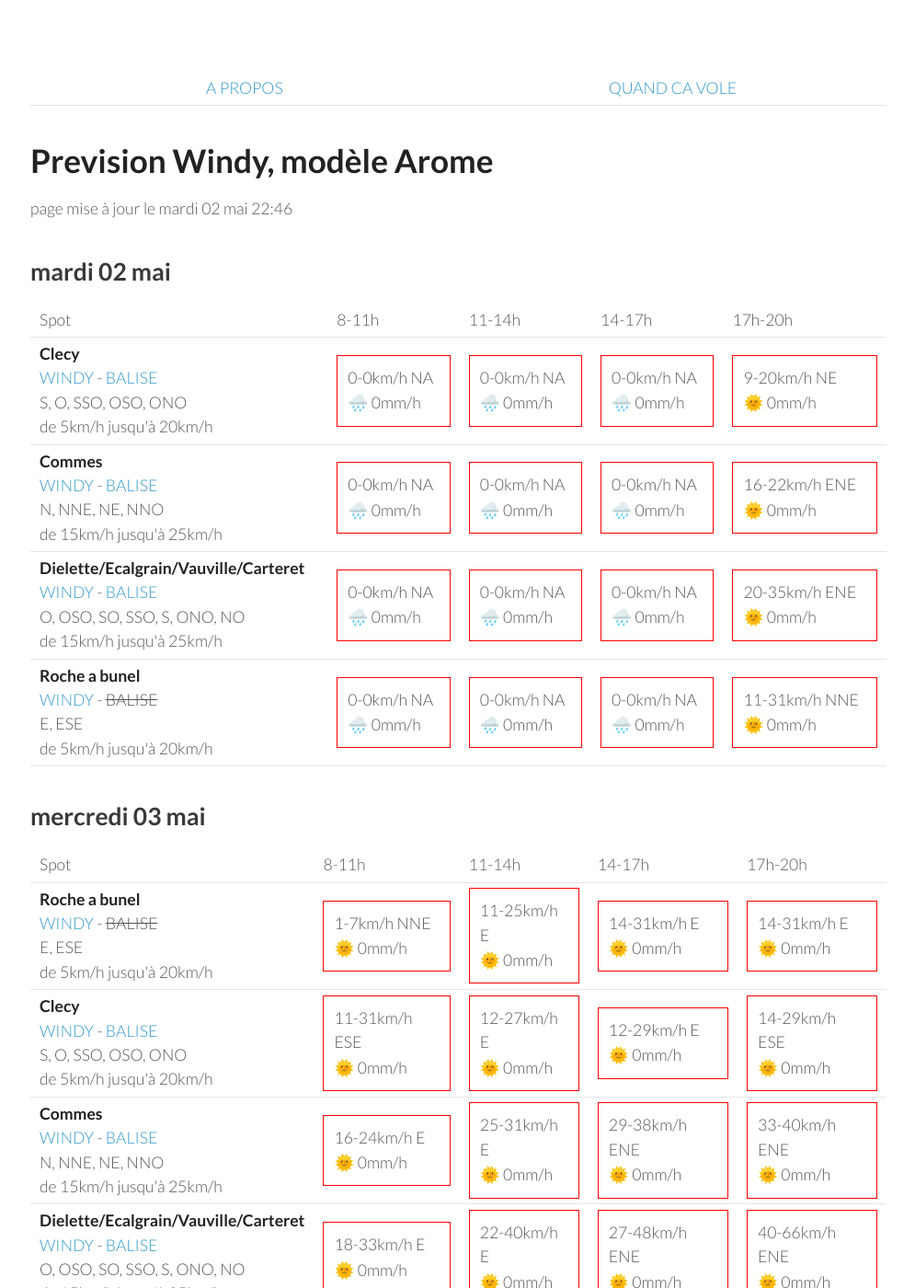
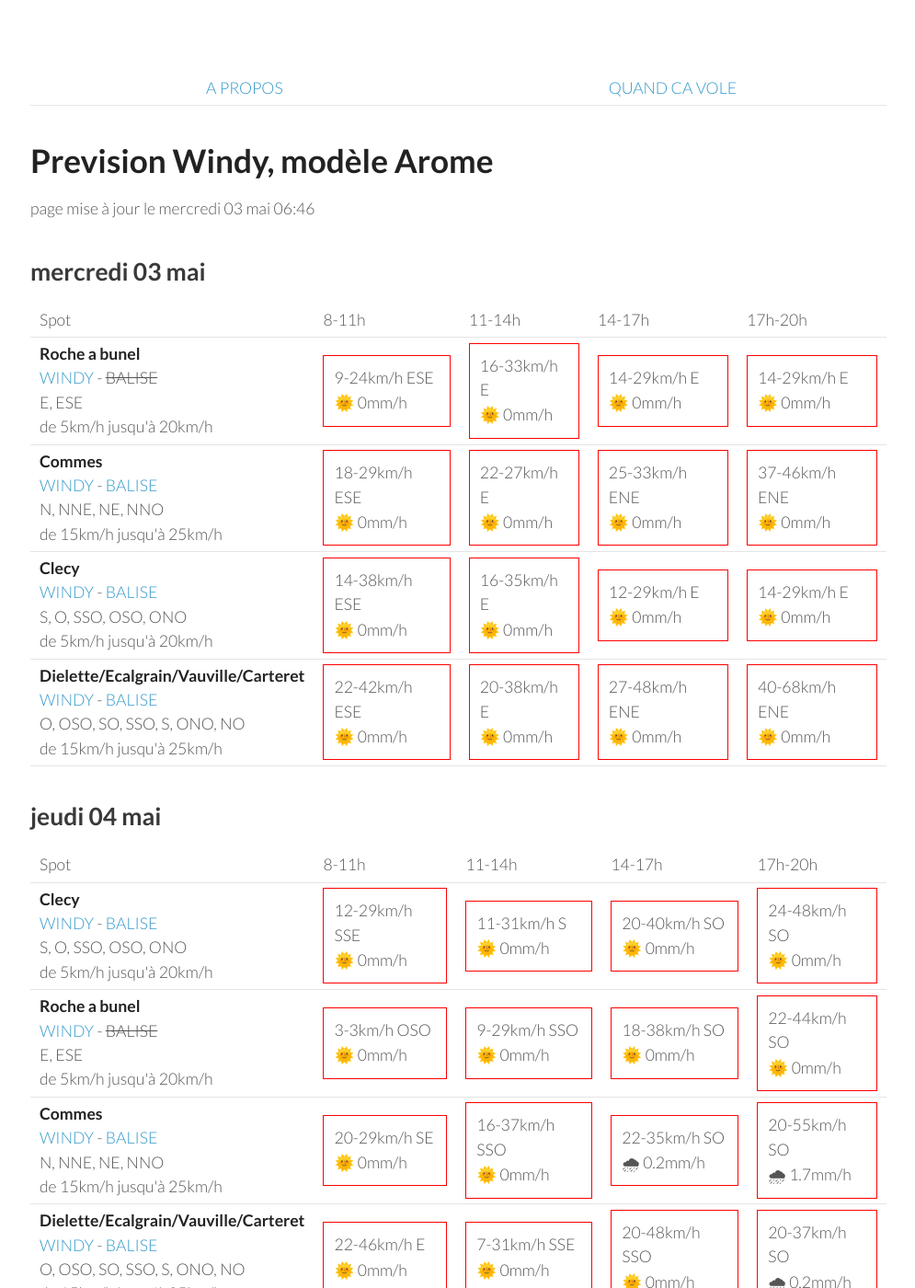
Before and after one commit to parapente-dans-le-nord/parapente-dans-le-nord.github.io, a Jekyll site: the page built from normandie.markdown, in a window 1280 px wide and 1400 px high. Shown: the whole window at 92% size, without its empty margins (25-1020 px from the left). Built offline with Jekyll 4.4.1, drawn with Linux system fonts in a browser that asks for light colours; some of the changed text lies outside the part shown.

Commit message:
update index.markdown

```diff
--- a/normandie.markdown
+++ b/normandie.markdown
@@ -7,60 +7,8 @@ title:  "Tous les spots"
 {: .links}
 
 # Prevision Windy, modèle Arome
-page mise à jour le mardi 02 mai 22:46
+page mise à jour le mercredi 03 mai 06:46
 
-## mardi 02 mai
-
-{::nomarkdown}
-<table>
-  <tbody>
-    <tr>
-      <td>Spot</td>
-      <td>8-11h</td>
-      <td>11-14h</td>
-      <td>14-17h</td>
-      <td>17h-20h</td>
-    </tr>
-<tr>
-        <td><strong>Clecy</strong><br><a href="https://windy.com/48.929/-0.470?48.516,-0.470,8">WINDY</a> - <span class=""><a href="http://www.balisemeteo.com/balise.php?idBalise=122">BALISE</a> </span><br> <span class="vent-favorable">S, O, SSO, OSO, ONO</span><br><span class="force-vent">de 5km/h jusqu'à 20km/h</span> </td>
-
-            <td><div class="not-flyable"><p>0-0km/h NA</p><p>🌧️ 0mm/h</p></div></td>
-            <td><div class="not-flyable"><p>0-0km/h NA</p><p>🌧️ 0mm/h</p></div></td>
-            <td><div class="not-flyable"><p>0-0km/h NA</p><p>🌧️ 0mm/h</p></div></td>
-            <td><div class="not-flyable"><p>9-20km/h NE</p><p>🌞 0mm/h</p></div></td>
-
-    </tr>
-<tr>
-        <td><strong>Commes</strong><br><a href="https://windy.com/49.346/-0.726?48.936,-0.726,8">WINDY</a> - <span class=""><a href="http://www.balisemeteo.com/balise.php?idBalise=158">BALISE</a> </span><br> <span class="vent-favorable">N, NNE, NE, NNO</span><br><span class="force-vent">de 15km/h jusqu'à 25km/h</span> </td>
-
-            <td><div class="not-flyable"><p>0-0km/h NA</p><p>🌧️ 0mm/h</p></div></td>
-            <td><div class="not-flyable"><p>0-0km/h NA</p><p>🌧️ 0mm/h</p></div></td>
-            <td><div class="not-flyable"><p>0-0km/h NA</p><p>🌧️ 0mm/h</p></div></td>
-            <td><div class="not-flyable"><p>16-22km/h ENE</p><p>🌞 0mm/h</p></div></td>
-
-    </tr>
-<tr>
-        <td><strong>Dielette/Ecalgrain/Vauville/Carteret</strong><br><a href="https://windy.com/49.650/-1.856?49.243,-1.856,8">WINDY</a> - <span class=""><a href="http://www.balisemeteo.com/balise.php?idBalise=81">BALISE</a> </span><br> <span class="vent-favorable">O, OSO, SO, SSO, S, ONO, NO</span><br><span class="force-vent">de 15km/h jusqu'à 25km/h</span> </td>
-
-            <td><div class="not-flyable"><p>0-0km/h NA</p><p>🌧️ 0mm/h</p></div></td>
-            <td><div class="not-flyable"><p>0-0km/h NA</p><p>🌧️ 0mm/h</p></div></td>
-            <td><div class="not-flyable"><p>0-0km/h NA</p><p>🌧️ 0mm/h</p></div></td>
-            <td><div class="not-flyable"><p>20-35km/h ENE</p><p>🌞 0mm/h</p></div></td>
-
-    </tr>
-<tr>
-        <td><strong>Roche a bunel</strong><br><a href="https://windy.com/48.993/-0.499?48.580,-0.499,8">WINDY</a> - <span class="no-balise"> BALISE </span><br> <span class="vent-favorable">E, ESE</span><br><span class="force-vent">de 5km/h jusqu'à 20km/h</span> </td>
-
-            <td><div class="not-flyable"><p>0-0km/h NA</p><p>🌧️ 0mm/h</p></div></td>
-            <td><div class="not-flyable"><p>0-0km/h NA</p><p>🌧️ 0mm/h</p></div></td>
-            <td><div class="not-flyable"><p>0-0km/h NA</p><p>🌧️ 0mm/h</p></div></td>
-            <td><div class="not-flyable"><p>11-31km/h NNE</p><p>🌞 0mm/h</p></div></td>
-
-    </tr>
-
-</tbody>
-</table>
-{:/}
 ## mercredi 03 mai
 
 {::nomarkdown}
@@ -76,40 +24,40 @@ page mise à jour le mardi 02 mai 22:46
 <tr>
         <td><strong>Roche a bunel</strong><br><a href="https://windy.com/48.993/-0.499?48.580,-0.499,8">WINDY</a> - <span class="no-balise"> BALISE </span><br> <span class="vent-favorable">E, ESE</span><br><span class="force-vent">de 5km/h jusqu'à 20km/h</span> </td>
 
-            <td><div class="not-flyable"><p>1-7km/h NNE</p><p>🌞 0mm/h</p></div></td>
-            <td><div class="not-flyable"><p>11-25km/h E</p><p>🌞 0mm/h</p></div></td>
-            <td><div class="not-flyable"><p>14-31km/h E</p><p>🌞 0mm/h</p></div></td>
-            <td><div class="not-flyable"><p>14-31km/h E</p><p>🌞 0mm/h</p></div></td>
+            <td><div class="not-flyable"><p>9-24km/h ESE</p><p>🌞 0mm/h</p></div></td>
+            <td><div class="not-flyable"><p>16-33km/h E</p><p>🌞 0mm/h</p></div></td>
+            <td><div class="not-flyable"><p>14-29km/h E</p><p>🌞 0mm/h</p></div></td>
+            <td><div class="not-flyable"><p>14-29km/h E</p><p>🌞 0mm/h</p></div></td>
+
+
+    </tr>
+<tr>
+        <td><strong>Commes</strong><br><a href="https://windy.com/49.346/-0.726?48.936,-0.726,8">WINDY</a> - <span class=""><a href="http://www.balisemeteo.com/balise.php?idBalise=158">BALISE</a> </span><br> <span class="vent-favorable">N, NNE, NE, NNO</span><br><span class="force-vent">de 15km/h jusqu'à 25km/h</span> </td>
+
+            <td><div class="not-flyable"><p>18-29km/h ESE</p><p>🌞 0mm/h</p></div></td>
+            <td><div class="not-flyable"><p>22-27km/h E</p><p>🌞 0mm/h</p></div></td>
+            <td><div class="not-flyable"><p>25-33km/h ENE</p><p>🌞 0mm/h</p></div></td>
+            <td><div class="not-flyable"><p>37-46km/h ENE</p><p>🌞 0mm/h</p></div></td>
 
 
     </tr>
 <tr>
         <td><strong>Clecy</strong><br><a href="https://windy.com/48.929/-0.470?48.516,-0.470,8">WINDY</a> - <span class=""><a href="http://www.balisemeteo.com/balise.php?idBalise=122">BALISE</a> </span><br> <span class="vent-favorable">S, O, SSO, OSO, ONO</span><br><span class="force-vent">de 5km/h jusqu'à 20km/h</span> </td>
 
-            <td><div class="not-flyable"><p>11-31km/h ESE</p><p>🌞 0mm/h</p></div></td>
-            <td><div class="not-flyable"><p>12-27km/h E</p><p>🌞 0mm/h</p></div></td>
+            <td><div class="not-flyable"><p>14-38km/h ESE</p><p>🌞 0mm/h</p></div></td>
+            <td><div class="not-flyable"><p>16-35km/h E</p><p>🌞 0mm/h</p></div></td>
             <td><div class="not-flyable"><p>12-29km/h E</p><p>🌞 0mm/h</p></div></td>
-            <td><div class="not-flyable"><p>14-29km/h ESE</p><p>🌞 0mm/h</p></div></td>
-
-
-    </tr>
-<tr>
-        <td><strong>Commes</strong><br><a href="https://windy.com/49.346/-0.726?48.936,-0.726,8">WINDY</a> - <span class=""><a href="http://www.balisemeteo.com/balise.php?idBalise=158">BALISE</a> </span><br> <span class="vent-favorable">N, NNE, NE, NNO</span><br><span class="force-vent">de 15km/h jusqu'à 25km/h</span> </td>
-
-            <td><div class="not-flyable"><p>16-24km/h E</p><p>🌞 0mm/h</p></div></td>
-            <td><div class="not-flyable"><p>25-31km/h E</p><p>🌞 0mm/h</p></div></td>
-            <td><div class="not-flyable"><p>29-38km/h ENE</p><p>🌞 0mm/h</p></div></td>
-            <td><div class="not-flyable"><p>33-40km/h ENE</p><p>🌞 0mm/h</p></div></td>
+            <td><div class="not-flyable"><p>14-29km/h E</p><p>🌞 0mm/h</p></div></td>
 
 
     </tr>
 <tr>
         <td><strong>Dielette/Ecalgrain/Vauville/Carteret</strong><br><a href="https://windy.com/49.650/-1.856?49.243,-1.856,8">WINDY</a> - <span class=""><a href="http://www.balisemeteo.com/balise.php?idBalise=81">BALISE</a> </span><br> <span class="vent-favorable">O, OSO, SO, SSO, S, ONO, NO</span><br><span class="force-vent">de 15km/h jusqu'à 25km/h</span> </td>
 
-            <td><div class="not-flyable"><p>18-33km/h E</p><p>🌞 0mm/h</p></div></td>
-            <td><div class="not-flyable"><p>22-40km/h E</p><p>🌞 0mm/h</p></div></td>
+            <td><div class="not-flyable"><p>22-42km/h ESE</p><p>🌞 0mm/h</p></div></td>
+            <td><div class="not-flyable"><p>20-38km/h E</p><p>🌞 0mm/h</p></div></td>
             <td><div class="not-flyable"><p>27-48km/h ENE</p><p>🌞 0mm/h</p></div></td>
-            <td><div class="not-flyable"><p>40-66km/h ENE</p><p>🌞 0mm/h</p></div></td>
+            <td><div class="not-flyable"><p>40-68km/h ENE</p><p>🌞 0mm/h</p></div></td>
 
 
     </tr>
@@ -132,40 +80,40 @@ page mise à jour le mardi 02 mai 22:46
 <tr>
         <td><strong>Clecy</strong><br><a href="https://windy.com/48.929/-0.470?48.516,-0.470,8">WINDY</a> - <span class=""><a href="http://www.balisemeteo.com/balise.php?idBalise=122">BALISE</a> </span><br> <span class="vent-favorable">S, O, SSO, OSO, ONO</span><br><span class="force-vent">de 5km/h jusqu'à 20km/h</span> </td>
 
-            <td><div class="not-flyable"><p>14-33km/h SSE</p><p>🌞 0mm/h</p></div></td>
-            <td><div class="not-flyable"><p>11-31km/h S</p><p>🌧 0.4mm/h</p></div></td>
-            <td><div class="not-flyable"><p>18-44km/h SO</p><p>🌧 0.2mm/h</p></div></td>
-            <td><div class="not-flyable"><p>20-46km/h SO</p><p>🌧 0.3mm/h</p></div></td>
+            <td><div class="not-flyable"><p>12-29km/h SSE</p><p>🌞 0mm/h</p></div></td>
+            <td><div class="not-flyable"><p>11-31km/h S</p><p>🌞 0mm/h</p></div></td>
+            <td><div class="not-flyable"><p>20-40km/h SO</p><p>🌞 0mm/h</p></div></td>
+            <td><div class="not-flyable"><p>24-48km/h SO</p><p>🌞 0mm/h</p></div></td>
+
+
+    </tr>
+<tr>
+        <td><strong>Roche a bunel</strong><br><a href="https://windy.com/48.993/-0.499?48.580,-0.499,8">WINDY</a> - <span class="no-balise"> BALISE </span><br> <span class="vent-favorable">E, ESE</span><br><span class="force-vent">de 5km/h jusqu'à 20km/h</span> </td>
+
+            <td><div class="not-flyable"><p>3-3km/h OSO</p><p>🌞 0mm/h</p></div></td>
+            <td><div class="not-flyable"><p>9-29km/h SSO</p><p>🌞 0mm/h</p></div></td>
+            <td><div class="not-flyable"><p>18-38km/h SO</p><p>🌞 0mm/h</p></div></td>
+            <td><div class="not-flyable"><p>22-44km/h SO</p><p>🌞 0mm/h</p></div></td>
 
 
     </tr>
 <tr>
         <td><strong>Commes</strong><br><a href="https://windy.com/49.346/-0.726?48.936,-0.726,8">WINDY</a> - <span class=""><a href="http://www.balisemeteo.com/balise.php?idBalise=158">BALISE</a> </span><br> <span class="vent-favorable">N, NNE, NE, NNO</span><br><span class="force-vent">de 15km/h jusqu'à 25km/h</span> </td>
 
-            <td><div class="not-flyable"><p>24-37km/h SSE</p><p>🌞 0mm/h</p></div></td>
-            <td><div class="not-flyable"><p>14-25km/h SSO</p><p>🌧 0.5mm/h</p></div></td>
+            <td><div class="not-flyable"><p>20-29km/h SE</p><p>🌞 0mm/h</p></div></td>
+            <td><div class="not-flyable"><p>16-37km/h SSO</p><p>🌞 0mm/h</p></div></td>
             <td><div class="not-flyable"><p>22-35km/h SO</p><p>🌧 0.2mm/h</p></div></td>
-            <td><div class="not-flyable"><p>20-37km/h OSO</p><p>🌧 0.4mm/h</p></div></td>
+            <td><div class="not-flyable"><p>20-55km/h SO</p><p>🌧 1.7mm/h</p></div></td>
 
 
     </tr>
 <tr>
         <td><strong>Dielette/Ecalgrain/Vauville/Carteret</strong><br><a href="https://windy.com/49.650/-1.856?49.243,-1.856,8">WINDY</a> - <span class=""><a href="http://www.balisemeteo.com/balise.php?idBalise=81">BALISE</a> </span><br> <span class="vent-favorable">O, OSO, SO, SSO, S, ONO, NO</span><br><span class="force-vent">de 15km/h jusqu'à 25km/h</span> </td>
 
-            <td><div class="not-flyable"><p>18-42km/h ESE</p><p>🌞 0mm/h</p></div></td>
-            <td><div class="not-flyable"><p>20-29km/h S</p><p>🌧 0.7mm/h</p></div></td>
-            <td><div class="not-flyable"><p>22-35km/h SO</p><p>🌧 1.1mm/h</p></div></td>
-            <td><div class="not-flyable"><p>16-33km/h SO</p><p>🌧 0.2mm/h</p></div></td>
-
-
-    </tr>
-<tr>
-        <td><strong>Roche a bunel</strong><br><a href="https://windy.com/48.993/-0.499?48.580,-0.499,8">WINDY</a> - <span class="no-balise"> BALISE </span><br> <span class="vent-favorable">E, ESE</span><br><span class="force-vent">de 5km/h jusqu'à 20km/h</span> </td>
-
-            <td><div class="not-flyable"><p>9-18km/h S</p><p>🌞 0mm/h</p></div></td>
-            <td><div class="not-flyable"><p>12-31km/h S</p><p>🌧 0.6mm/h</p></div></td>
-            <td><div class="not-flyable"><p>18-44km/h SO</p><p>🌧 0.3mm/h</p></div></td>
-            <td><div class="not-flyable"><p>20-44km/h SO</p><p>🌧 0.2mm/h</p></div></td>
+            <td><div class="not-flyable"><p>22-46km/h E</p><p>🌞 0mm/h</p></div></td>
+            <td><div class="not-flyable"><p>7-31km/h SSE</p><p>🌞 0mm/h</p></div></td>
+            <td><div class="not-flyable"><p>20-48km/h SSO</p><p>🌞 0mm/h</p></div></td>
+            <td><div class="not-flyable"><p>20-37km/h SO</p><p>🌧 0.2mm/h</p></div></td>
 
 
     </tr>
@@ -188,40 +136,40 @@ page mise à jour le mardi 02 mai 22:46
 <tr>
         <td><strong>Clecy</strong><br><a href="https://windy.com/48.929/-0.470?48.516,-0.470,8">WINDY</a> - <span class=""><a href="http://www.balisemeteo.com/balise.php?idBalise=122">BALISE</a> </span><br> <span class="vent-favorable">S, O, SSO, OSO, ONO</span><br><span class="force-vent">de 5km/h jusqu'à 20km/h</span> </td>
 
-            <td><div class="not-flyable"><p>18-35km/h SSO</p><p>🌞 0mm/h</p></div></td>
-            <td><div class="not-flyable"><p>18-44km/h SSO</p><p>🌧 0.2mm/h</p></div></td>
-            <td><div class="not-flyable"><p>14-46km/h SO</p><p>🌧 6mm/h</p></div></td>
-            <td><div class="not-flyable"><p>14-46km/h OSO</p><p>🌧 3.4mm/h</p></div></td>
+            <td><div class="not-flyable"><p>18-37km/h SSO</p><p>🌞 0mm/h</p></div></td>
+            <td><div class="not-flyable"><p>18-40km/h SO</p><p>🌧 0.2mm/h</p></div></td>
+            <td><div class="not-flyable"><p>16-42km/h SO</p><p>🌧 1.3mm/h</p></div></td>
+            <td><div class="not-flyable"><p>16-42km/h OSO</p><p>🌧 1mm/h</p></div></td>
+
+
+    </tr>
+<tr>
+        <td><strong>Commes</strong><br><a href="https://windy.com/49.346/-0.726?48.936,-0.726,8">WINDY</a> - <span class=""><a href="http://www.balisemeteo.com/balise.php?idBalise=158">BALISE</a> </span><br> <span class="vent-favorable">N, NNE, NE, NNO</span><br><span class="force-vent">de 15km/h jusqu'à 25km/h</span> </td>
+
+            <td><div class="not-flyable"><p>20-33km/h SO</p><p>🌧 0.4mm/h</p></div></td>
+            <td><div class="not-flyable"><p>22-37km/h SO</p><p>🌧 0.7mm/h</p></div></td>
+            <td><div class="not-flyable"><p>20-37km/h SO</p><p>🌧 0.6mm/h</p></div></td>
+            <td><div class="not-flyable"><p>16-35km/h OSO</p><p>🌧 1mm/h</p></div></td>
 
 
     </tr>
 <tr>
         <td><strong>Dielette/Ecalgrain/Vauville/Carteret</strong><br><a href="https://windy.com/49.650/-1.856?49.243,-1.856,8">WINDY</a> - <span class=""><a href="http://www.balisemeteo.com/balise.php?idBalise=81">BALISE</a> </span><br> <span class="vent-favorable">O, OSO, SO, SSO, S, ONO, NO</span><br><span class="force-vent">de 15km/h jusqu'à 25km/h</span> </td>
 
-            <td><div class="not-flyable"><p>25-38km/h SO</p><p>🌧 0.3mm/h</p></div></td>
-            <td><div class="not-flyable"><p>25-40km/h SO</p><p>🌧 0.7mm/h</p></div></td>
-            <td><div class="not-flyable"><p>22-38km/h SO</p><p>🌞 0mm/h</p></div></td>
-            <td><div class="not-flyable"><p>16-33km/h SO</p><p>🌞 0mm/h</p></div></td>
-
-
-    </tr>
-<tr>
-        <td><strong>Commes</strong><br><a href="https://windy.com/49.346/-0.726?48.936,-0.726,8">WINDY</a> - <span class=""><a href="http://www.balisemeteo.com/balise.php?idBalise=158">BALISE</a> </span><br> <span class="vent-favorable">N, NNE, NE, NNO</span><br><span class="force-vent">de 15km/h jusqu'à 25km/h</span> </td>
-
-            <td><div class="not-flyable"><p>20-29km/h SSO</p><p>🌞 0mm/h</p></div></td>
-            <td><div class="not-flyable"><p>18-37km/h SO</p><p>🌧 2.9mm/h</p></div></td>
-            <td><div class="not-flyable"><p>18-37km/h SO</p><p>🌧 4.3mm/h</p></div></td>
-            <td><div class="not-flyable"><p>18-35km/h OSO</p><p>🌧 0.4mm/h</p></div></td>
+            <td><div class="not-flyable"><p>25-37km/h SO</p><p>🌧 1.9mm/h</p></div></td>
+            <td><div class="not-flyable"><p>25-40km/h SO</p><p>🌧 2.2mm/h</p></div></td>
+            <td><div class="not-flyable"><p>20-37km/h SO</p><p>🌧 2.5mm/h</p></div></td>
+            <td><div class="not-flyable"><p>16-31km/h SO</p><p>🌞 0mm/h</p></div></td>
 
 
     </tr>
 <tr>
         <td><strong>Roche a bunel</strong><br><a href="https://windy.com/48.993/-0.499?48.580,-0.499,8">WINDY</a> - <span class="no-balise"> BALISE </span><br> <span class="vent-favorable">E, ESE</span><br><span class="force-vent">de 5km/h jusqu'à 20km/h</span> </td>
 
-            <td><div class="not-flyable"><p>18-35km/h SSO</p><p>🌞 0mm/h</p></div></td>
-            <td><div class="not-flyable"><p>18-44km/h SSO</p><p>🌧 0.2mm/h</p></div></td>
-            <td><div class="not-flyable"><p>11-46km/h SO</p><p>🌧 2.8mm/h</p></div></td>
-            <td><div class="not-flyable"><p>14-42km/h OSO</p><p>🌧 4.1mm/h</p></div></td>
+            <td><div class="not-flyable"><p>18-37km/h SSO</p><p>🌞 0mm/h</p></div></td>
+            <td><div class="not-flyable"><p>18-42km/h SO</p><p>🌧 0.2mm/h</p></div></td>
+            <td><div class="not-flyable"><p>14-42km/h SO</p><p>🌧 1.8mm/h</p></div></td>
+            <td><div class="not-flyable"><p>18-40km/h SO</p><p>🌧 1.1mm/h</p></div></td>
 
 
     </tr>
@@ -244,8 +192,8 @@ page mise à jour le mardi 02 mai 22:46
 <tr>
         <td><strong>Clecy</strong><br><a href="https://windy.com/48.929/-0.470?48.516,-0.470,8">WINDY</a> - <span class=""><a href="http://www.balisemeteo.com/balise.php?idBalise=122">BALISE</a> </span><br> <span class="vent-favorable">S, O, SSO, OSO, ONO</span><br><span class="force-vent">de 5km/h jusqu'à 20km/h</span> </td>
 
-            <td><div class="not-flyable"><p>11-24km/h S</p><p>🌧 1mm/h</p></div></td>
-            <td><div class="not-flyable"><p>11-24km/h SSE</p><p>🌧 1.5mm/h</p></div></td>
+            <td><div class="not-flyable"><p>11-25km/h SSO</p><p>🌞 0mm/h</p></div></td>
+            <td><div class="not-flyable"><p>9-25km/h SSE</p><p>🌧 1mm/h</p></div></td>
             <td><div class="not-flyable"><p>16-33km/h S</p><p>🌧 2.5mm/h</p></div></td>
             <td><div class="not-flyable"><p>16-40km/h S</p><p>🌧 0.7mm/h</p></div></td>
 
@@ -254,30 +202,30 @@ page mise à jour le mardi 02 mai 22:46
 <tr>
         <td><strong>Commes</strong><br><a href="https://windy.com/49.346/-0.726?48.936,-0.726,8">WINDY</a> - <span class=""><a href="http://www.balisemeteo.com/balise.php?idBalise=158">BALISE</a> </span><br> <span class="vent-favorable">N, NNE, NE, NNO</span><br><span class="force-vent">de 15km/h jusqu'à 25km/h</span> </td>
 
-            <td><div class="not-flyable"><p>11-22km/h S</p><p>🌧 0.9mm/h</p></div></td>
-            <td><div class="not-flyable"><p>12-24km/h SSE</p><p>🌧 2.4mm/h</p></div></td>
+            <td><div class="not-flyable"><p>14-24km/h SSO</p><p>🌞 0mm/h</p></div></td>
+            <td><div class="not-flyable"><p>12-24km/h SSE</p><p>🌧 0.6mm/h</p></div></td>
             <td><div class="not-flyable"><p>16-25km/h S</p><p>🌧 0.3mm/h</p></div></td>
             <td><div class="not-flyable"><p>18-31km/h SSO</p><p>🌧 0.7mm/h</p></div></td>
 
 
     </tr>
 <tr>
-        <td><strong>Dielette/Ecalgrain/Vauville/Carteret</strong><br><a href="https://windy.com/49.650/-1.856?49.243,-1.856,8">WINDY</a> - <span class=""><a href="http://www.balisemeteo.com/balise.php?idBalise=81">BALISE</a> </span><br> <span class="vent-favorable">O, OSO, SO, SSO, S, ONO, NO</span><br><span class="force-vent">de 15km/h jusqu'à 25km/h</span> </td>
+        <td><strong>Roche a bunel</strong><br><a href="https://windy.com/48.993/-0.499?48.580,-0.499,8">WINDY</a> - <span class="no-balise"> BALISE </span><br> <span class="vent-favorable">E, ESE</span><br><span class="force-vent">de 5km/h jusqu'à 20km/h</span> </td>
 
-            <td><div class="not-flyable"><p>22-33km/h S</p><p>🌧 3.8mm/h</p></div></td>
-            <td><div class="not-flyable"><p>25-37km/h S</p><p>🌧 2.6mm/h</p></div></td>
-            <td><div class="not-flyable"><p>29-44km/h S</p><p>🌧 0.8mm/h</p></div></td>
-            <td><div class="not-flyable"><p>29-42km/h SSO</p><p>🌞 0mm/h</p></div></td>
+            <td><div class="not-flyable"><p>12-27km/h SSO</p><p>🌞 0mm/h</p></div></td>
+            <td><div class="not-flyable"><p>11-27km/h S</p><p>🌧 0.6mm/h</p></div></td>
+            <td><div class="not-flyable"><p>16-33km/h S</p><p>🌧 1.7mm/h</p></div></td>
+            <td><div class="not-flyable"><p>16-40km/h SSO</p><p>🌧 0.4mm/h</p></div></td>
 
 
     </tr>
 <tr>
-        <td><strong>Roche a bunel</strong><br><a href="https://windy.com/48.993/-0.499?48.580,-0.499,8">WINDY</a> - <span class="no-balise"> BALISE </span><br> <span class="vent-favorable">E, ESE</span><br><span class="force-vent">de 5km/h jusqu'à 20km/h</span> </td>
+        <td><strong>Dielette/Ecalgrain/Vauville/Carteret</strong><br><a href="https://windy.com/49.650/-1.856?49.243,-1.856,8">WINDY</a> - <span class=""><a href="http://www.balisemeteo.com/balise.php?idBalise=81">BALISE</a> </span><br> <span class="vent-favorable">O, OSO, SO, SSO, S, ONO, NO</span><br><span class="force-vent">de 15km/h jusqu'à 25km/h</span> </td>
 
-            <td><div class="not-flyable"><p>11-25km/h S</p><p>🌧 1mm/h</p></div></td>
-            <td><div class="not-flyable"><p>9-24km/h SSE</p><p>🌧 1.5mm/h</p></div></td>
-            <td><div class="not-flyable"><p>16-33km/h S</p><p>🌧 1.7mm/h</p></div></td>
-            <td><div class="not-flyable"><p>16-40km/h SSO</p><p>🌧 0.4mm/h</p></div></td>
+            <td><div class="not-flyable"><p>20-29km/h SSE</p><p>🌧 0.3mm/h</p></div></td>
+            <td><div class="not-flyable"><p>25-37km/h S</p><p>🌧 3.1mm/h</p></div></td>
+            <td><div class="not-flyable"><p>29-44km/h S</p><p>🌧 0.8mm/h</p></div></td>
+            <td><div class="not-flyable"><p>29-42km/h SSO</p><p>🌞 0mm/h</p></div></td>
 
 
     </tr>
```
